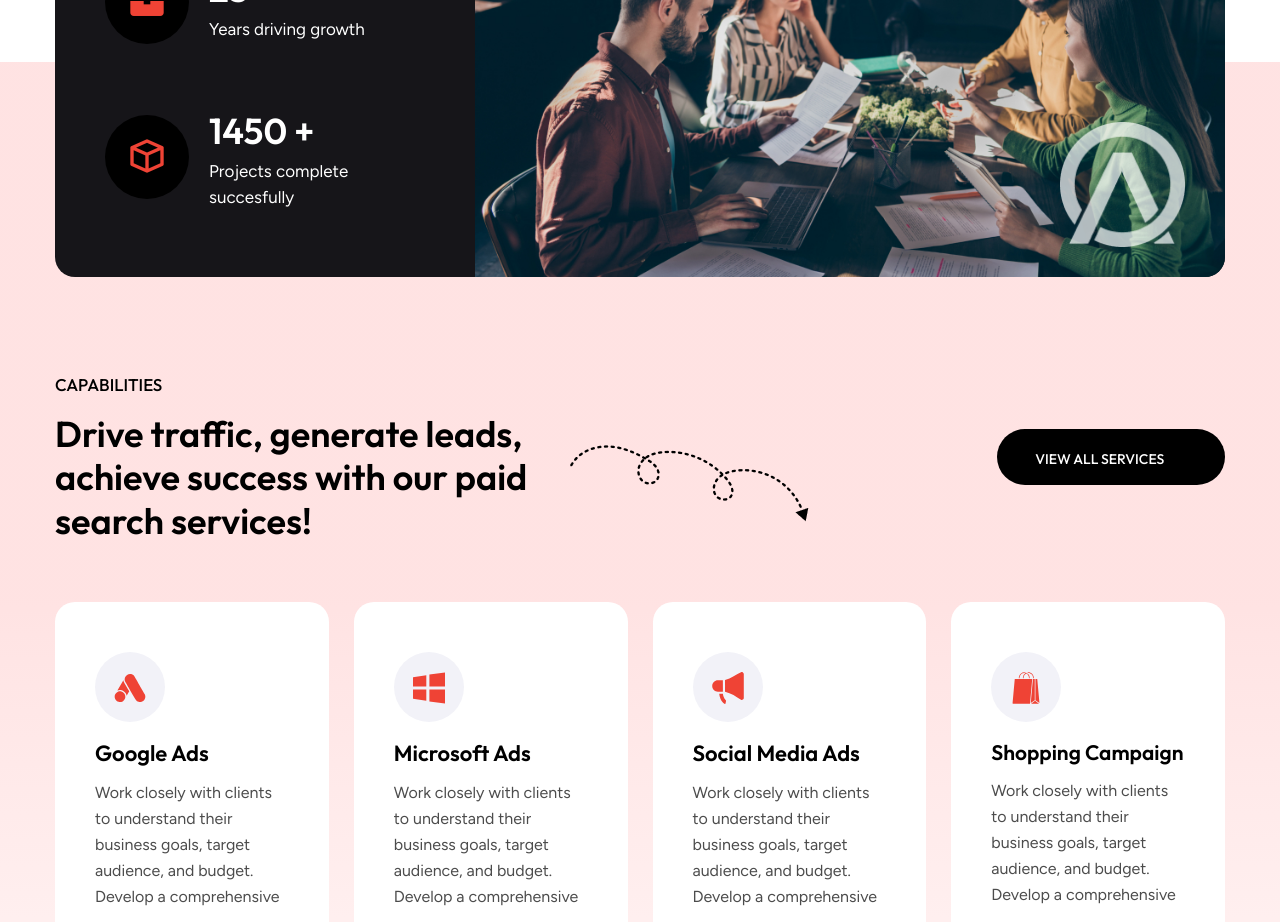
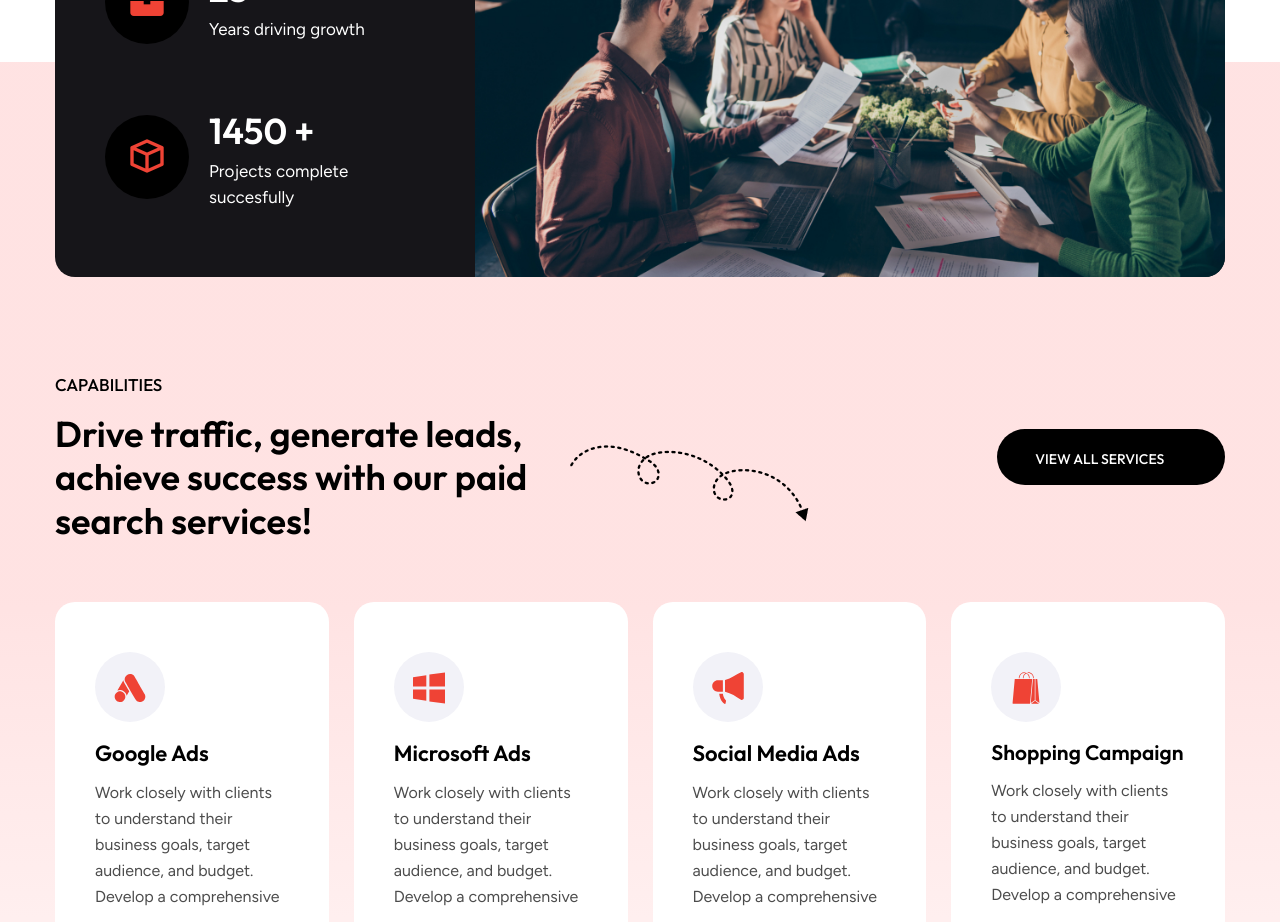
Before and after one commit to arslan7676/blockbytes, a Next.js app: page /about-us in a window 1280 px wide. Shown: the part 1040-1962 px from the top of the page. Built offline with nearby package versions, Linux system fonts and the light colour scheme; some icons are missing.

Commit message:
updated code

```diff
--- a/src/components/Home/PaidSearchAdAgency/FunFacts.tsx
+++ b/src/components/Home/PaidSearchAdAgency/FunFacts.tsx
@@ -3,7 +3,6 @@
 import Image from "next/image";
 
 import funFactsImg from "/public/images/fun-facts.jpg";
-import brandImg from "/public/images/brand.png";
 
 const FunFacts = () => {
   return (
@@ -50,11 +49,6 @@ const FunFacts = () => {
                   alt="Fun Facts Img"
                   className="rounded-r-[20px] rtl:rounded-l-[20px]"
                 />
-                <Image
-                  src={brandImg}
-                  alt="Brand Img"
-                  className="absolute bottom-[15px] sm:bottom-[30px] right-[15px] sm:right-[40px] max-w-[60px] md:max-w-[125px]"
-                />
               </div>
             </div>
           </div>
```
